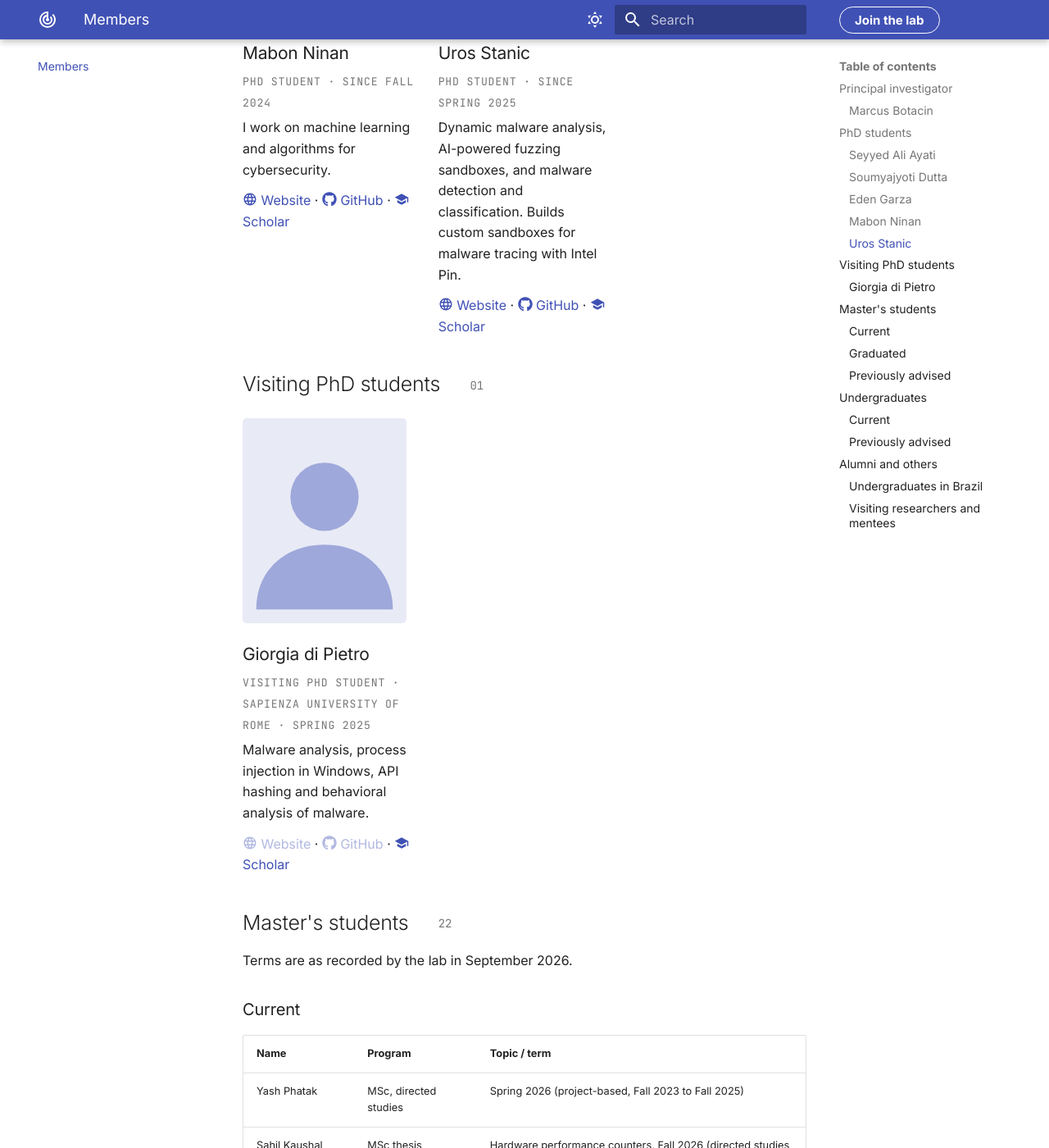
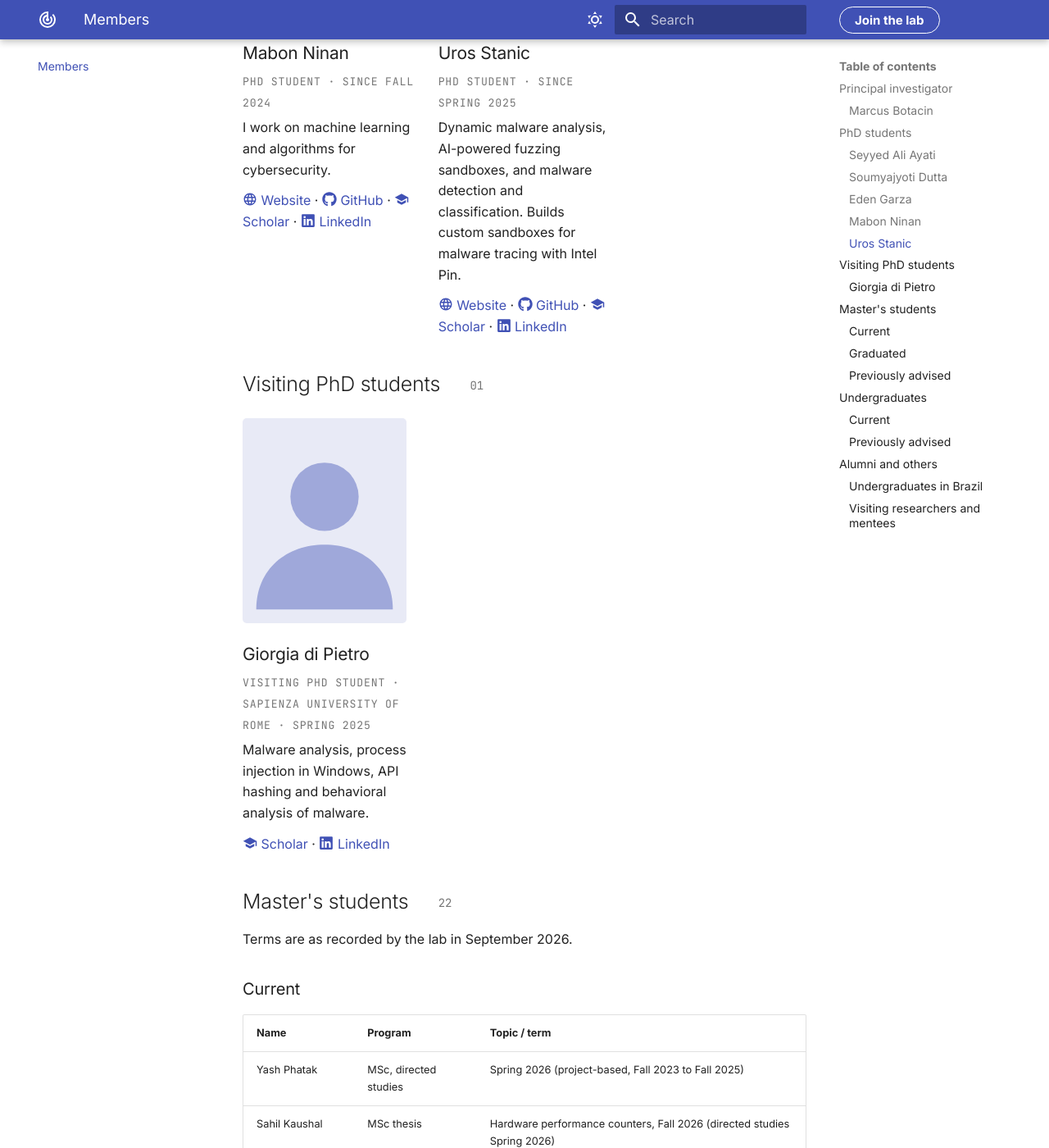
Before and after one commit to Botacin-s-Lab/botacin-s-lab.github.io, an MkDocs documentation site: the page built from docs/members/index.md, in a window 1280 px wide and 1400 px high, scrolled down 2089 px. Shown: the whole window at 82% size. Built offline with MkDocs 1.6.1 and Material for MkDocs 9.7.7, drawn with Linux system fonts in a browser that asks for light colours.

Commit message:
Add LinkedIn links to PhD member cards
Co-Authored-By: Claude Sonnet 5 <noreply@anthropic.com>

```diff
--- a/cards/phd/ayati.md
+++ b/cards/phd/ayati.md
@@ -6,6 +6,6 @@
 Proactive malware prevention and scalable security analysis, including Windows EDR systems and kernel-mode security. Lead author of the WOOT 2025 paper on acoustic side-channel attacks on keyboards.
 
 <div class="member-links" markdown>
-[:material-web: Website](https://ali-ayati.com/) · [:fontawesome-brands-github: GitHub](https://github.com/cpt9m0) · [:material-school: Scholar](https://scholar.google.com/citations?user=umACieAAAAAJ&hl=en)
+[:material-web: Website](https://ali-ayati.com/) · [:fontawesome-brands-github: GitHub](https://github.com/cpt9m0) · [:material-school: Scholar](https://scholar.google.com/citations?user=umACieAAAAAJ&hl=en) · [:fontawesome-brands-linkedin: LinkedIn](https://www.linkedin.com/in/aliayati/)
 </div>
 </div>
--- a/cards/phd/di-pietro.md
+++ b/cards/phd/di-pietro.md
@@ -6,6 +6,6 @@
 Malware analysis, process injection in Windows, API hashing and behavioral analysis of malware.
 
 <div class="member-links" markdown>
-[:material-web: Website](#) · [:fontawesome-brands-github: GitHub](#) · [:material-school: Scholar](https://scholar.google.com/citations?hl=en&user=awZNP5QAAAAJ)
+[:material-school: Scholar](https://scholar.google.com/citations?hl=en&user=awZNP5QAAAAJ) · [:fontawesome-brands-linkedin: LinkedIn](https://www.linkedin.com/in/giorgia-dp/)
 </div>
 </div>
--- a/cards/phd/ninan.md
+++ b/cards/phd/ninan.md
@@ -6,6 +6,6 @@
 I work on machine learning and algorithms for cybersecurity.
 
 <div class="member-links" markdown>
-[:material-web: Website](https://ninanmm.github.io) · [:fontawesome-brands-github: GitHub](https://github.com/ninanmm) · [:material-school: Scholar](https://scholar.google.com/citations?user=Zjv26VEAAAAJ)
+[:material-web: Website](https://ninanmm.github.io) · [:fontawesome-brands-github: GitHub](https://github.com/ninanmm) · [:material-school: Scholar](https://scholar.google.com/citations?user=Zjv26VEAAAAJ) · [:fontawesome-brands-linkedin: LinkedIn](https://www.linkedin.com/in/ninanmm/)
 </div>
 </div>
--- a/cards/phd/stanic.md
+++ b/cards/phd/stanic.md
@@ -6,6 +6,6 @@
 Dynamic malware analysis, AI-powered fuzzing sandboxes, and malware detection and classification. Builds custom sandboxes for malware tracing with Intel Pin.
 
 <div class="member-links" markdown>
-[:material-web: Website](https://uros-stanic.com/) · [:fontawesome-brands-github: GitHub](https://github.com/ili0n) · [:material-school: Scholar](https://scholar.google.com/citations?user=x-2yF_cAAAAJ&hl=en)
+[:material-web: Website](https://uros-stanic.com/) · [:fontawesome-brands-github: GitHub](https://github.com/ili0n) · [:material-school: Scholar](https://scholar.google.com/citations?user=x-2yF_cAAAAJ&hl=en) · [:fontawesome-brands-linkedin: LinkedIn](https://www.linkedin.com/in/ili0n/)
 </div>
 </div>
```
